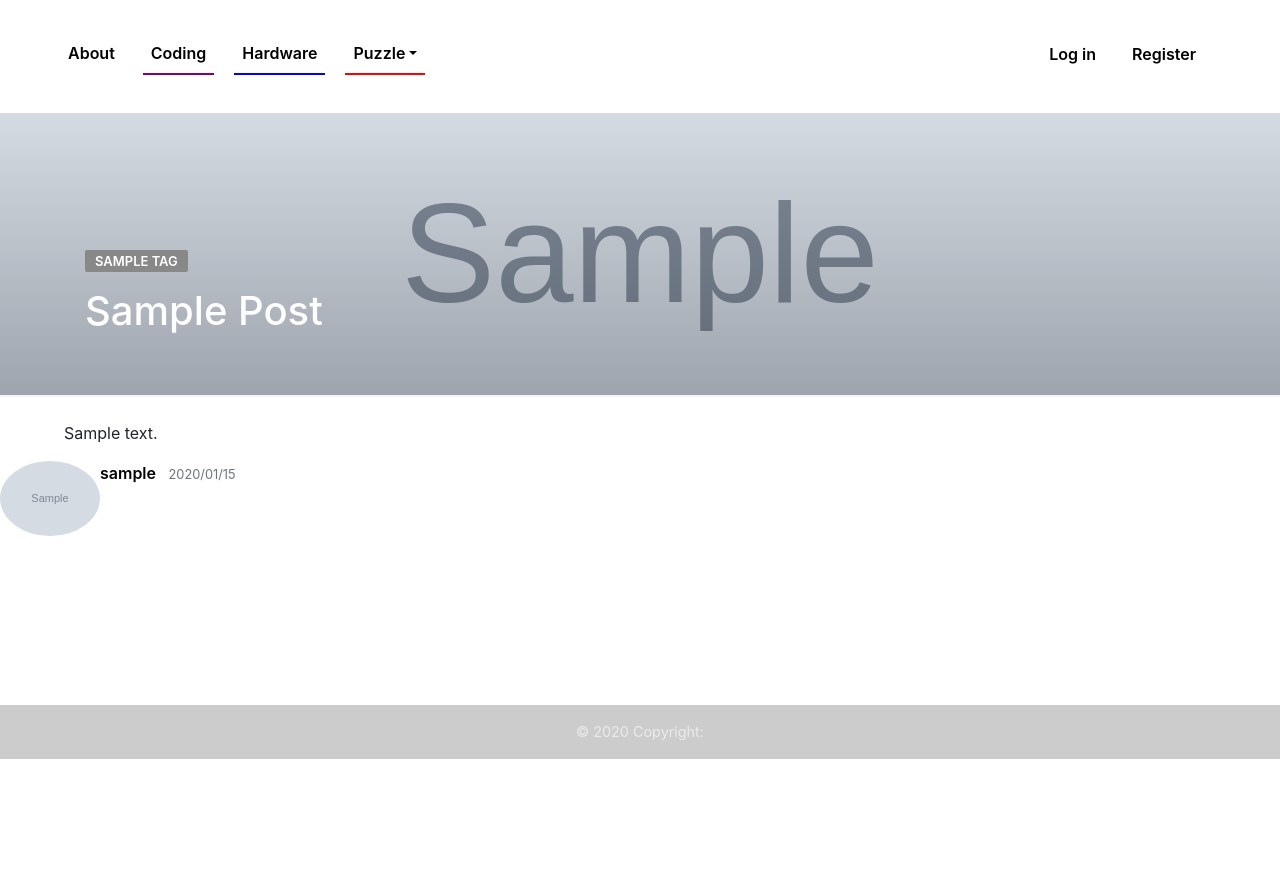
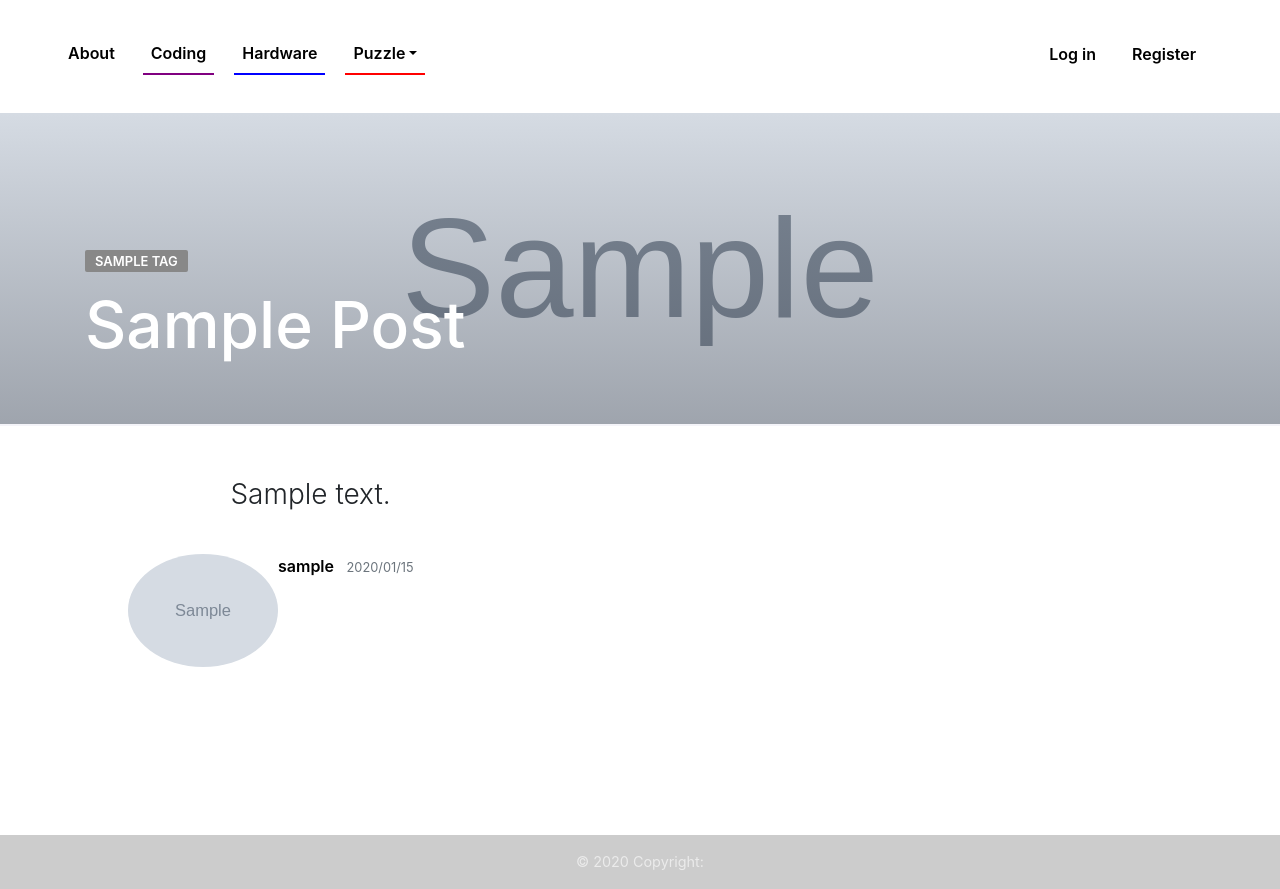
Before and after one commit to 404-Undefined/Blog, a Flask app: page /post/1 in a window 1280 px wide. Shown: the part 200-1089 px from the top of the page. Before the commit the page ends 959 px from the top, so only its background shows below. Run offline with Flask 2, Linux system fonts and the light colour scheme; tables that the repository leaves empty hold one stand-in row (values such as "Sample post"); grey boxes marked "Sample" are stand-in pictures; some libraries are stand-ins or nearby versions.

Commit message:
added font size and padding

```diff
--- a/application/static/style.css
+++ b/application/static/style.css
@@ -105,13 +105,27 @@ color:black;
 .post-img{
 
 }
+
+.big-t{
+    font-size: 5vw;
+}
+.aurthor-s{
+    padding-top: 3vh;
+    margin-left: 10vw;
+}
+
+.aa-c{
+    line-height: 2em;
+    font-weight: 300;
+}
 .text-post{
-    padding-top: 3vh;
-    padding-left: 5vw;
-    padding-right: 5vw;
+    padding-top: 5vh;
+    padding-left: 18vw;
+    padding-right: 18vw;
+
 }
 .profile-img{
-    width: 100px;
+    width: 150px;
 }
 .author-t{
     color: black;
@@ -125,6 +139,7 @@ color:black;
     background-color: #fbfbfd;
     border-bottom: 2px solid #F4f4f9;
 }
+
 .page-header img{
     max-width:100%;
     max-height:100%;
@@ -246,6 +261,7 @@ color:black;
 .post-meta .post-category.cat-4 {
     background-color: #0078ff;
 }
+
 .post-meta .post-date {
     font-size: 13px;
 
@@ -363,7 +379,7 @@ color:black;
 }
 
 
-@media screen and (min-width: 1076px){
+@media screen and (min-width: 676px){
     .site-title {
         font-size: 112px;
     }
--- a/application/templates/post.html
+++ b/application/templates/post.html
@@ -16,18 +16,20 @@
 						<a class="post-category" style = "background-color: {{tag.colour}};" href="{{url_for('posts.tag_posts', tag_name=tag.name, page=1)}}"> {{tag.name}}</a>
 					{% endfor %}</a>
 				</div>
-				<h1>{{ post.title }}</h1>
+				<h1 class="big-t">{{ post.title }}</h1>
 			</div>
 		</div>
 	</div>
 </div>
 
+
+
 <div class="text-post">
-	<p class="article-content">{{ post.content|safe }}</p>
+	<h3 class="article-content aa-c">{{ post.content|safe }}</h3>
 
 </div>
 
-	<article class="media content-section">
+	<article class="media content-section aurthor-s">
 
 	  <img class="rounded-circle article-img profile-img" src="{{url_for('static', filename='profile_pics/' + post.author.image_file)}}">
 	  <div class="media-body">
```
